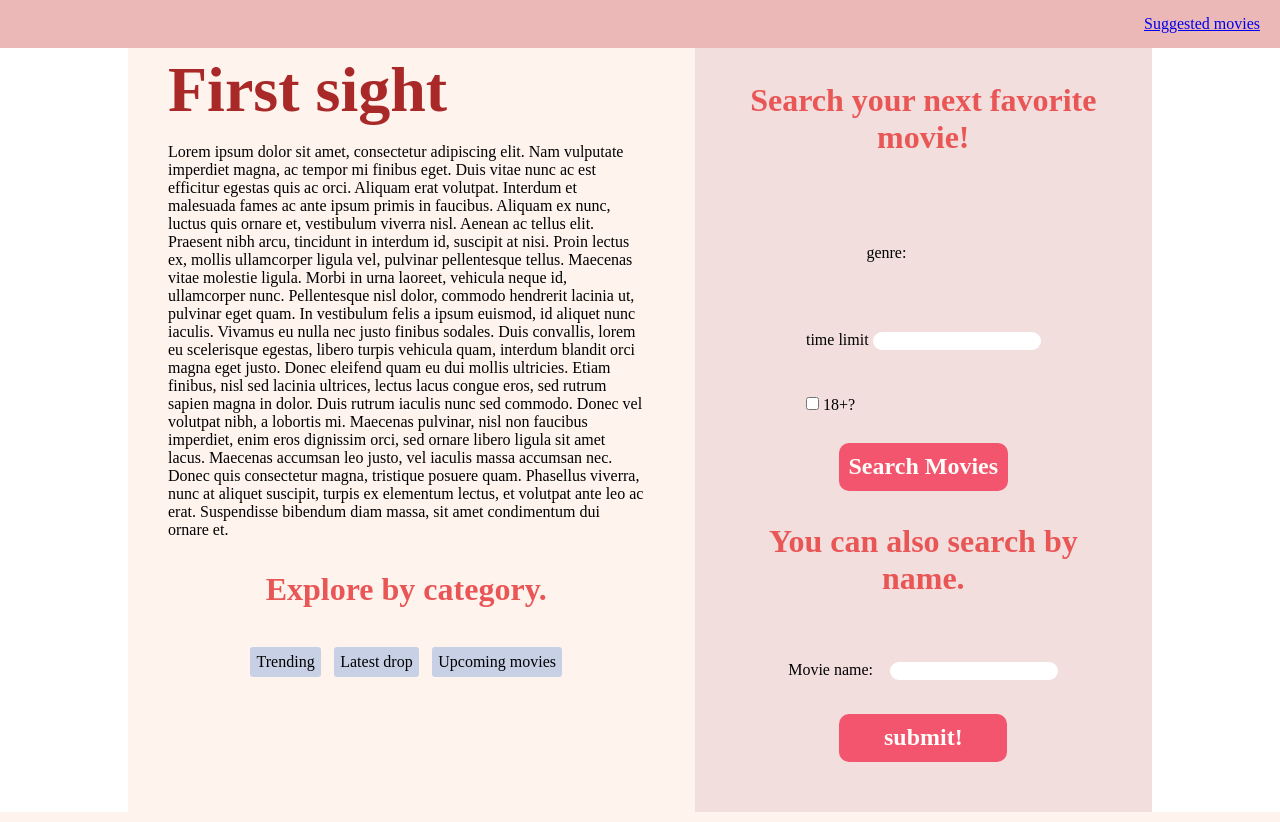
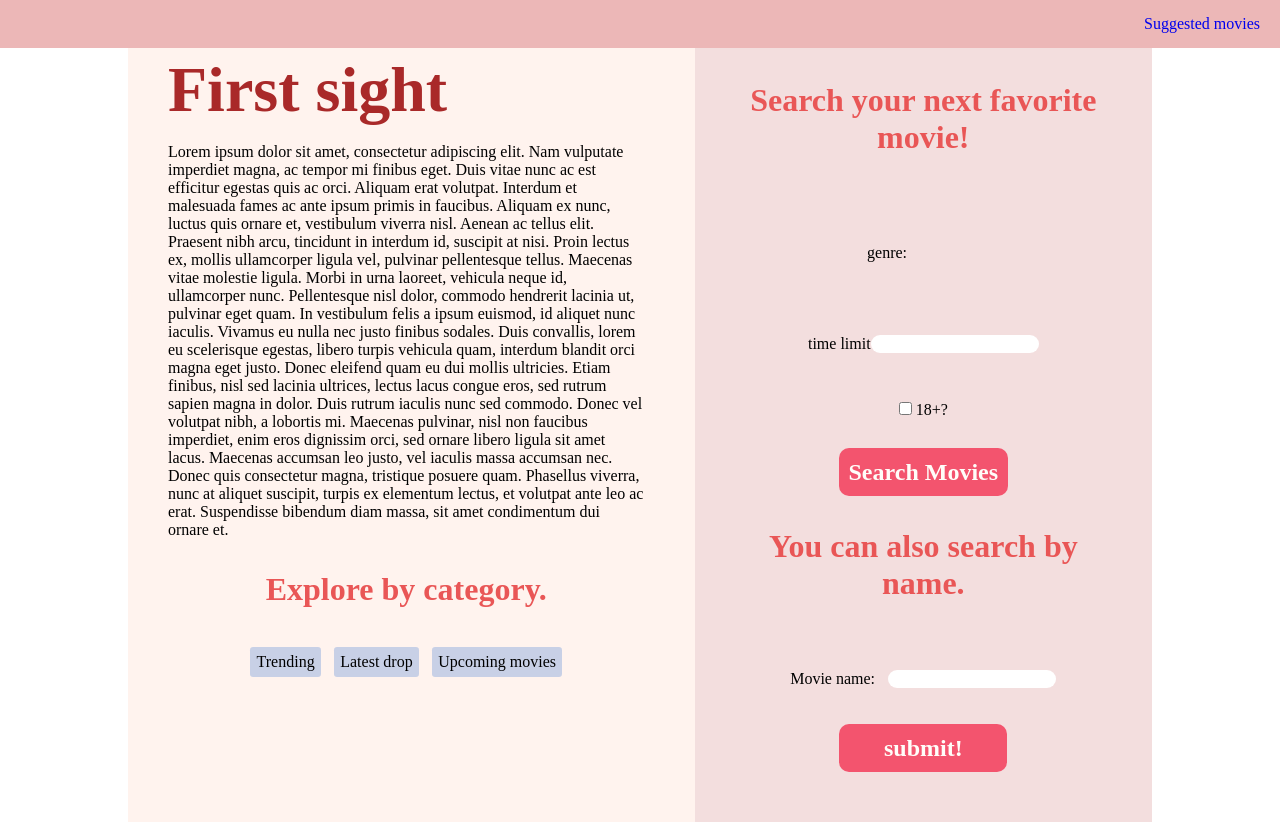
Before and after one commit to noam-y/First-Sight, a Flask app: page / in a window 1280 px wide. Run offline with Flask 2, Linux system fonts and the light colour scheme; data that the repository does not hold is empty; some web fonts are replaced.

Commit message:
Added minor changes in header + search bar

```diff
--- a/static/styles/search-page-style.css
+++ b/static/styles/search-page-style.css
@@ -32,6 +32,8 @@ form{
 
 .property{
     margin: 20px;
+    display: flex;
+    justify-content: center;
 }
 
 input[type="text"], input[type="number"]{
--- a/templates/base.j2
+++ b/templates/base.j2
@@ -11,7 +11,9 @@
 </head>
 <body>
     <header>
-        <a href="{{url_for('get_suggested_lists',buttonclicked='Trending')}}">Suggested movies</a>
+        <a href="{{url_for('get_suggested_lists',buttonclicked='Trending')}}" style="text-decoration: none;">
+        Suggested movies
+        </a>
     </header>
     <div class="scrollable">
 {% block content %}{% endblock %}
--- a/templates/index.j2
+++ b/templates/index.j2
@@ -41,7 +41,7 @@
                     <input type="number" min="0" name="length"> <br>
                 </div>
 
-                <div class="property">
+                <div class="property" style="display:block; text-align:center;">
                     <input type="checkbox" name="agelimit">
                     <label>18+?</label> <br>
                 </div>
```
